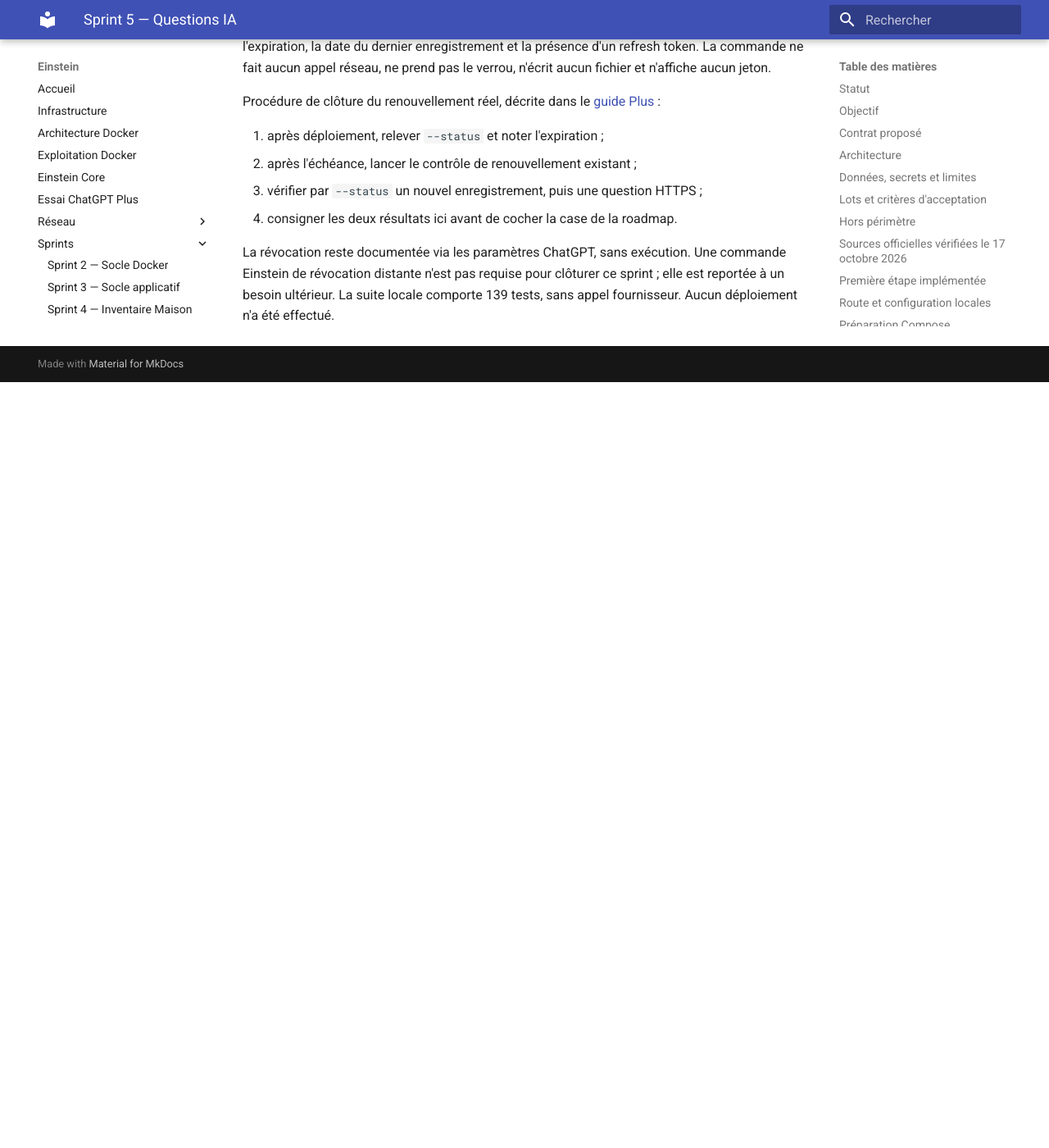
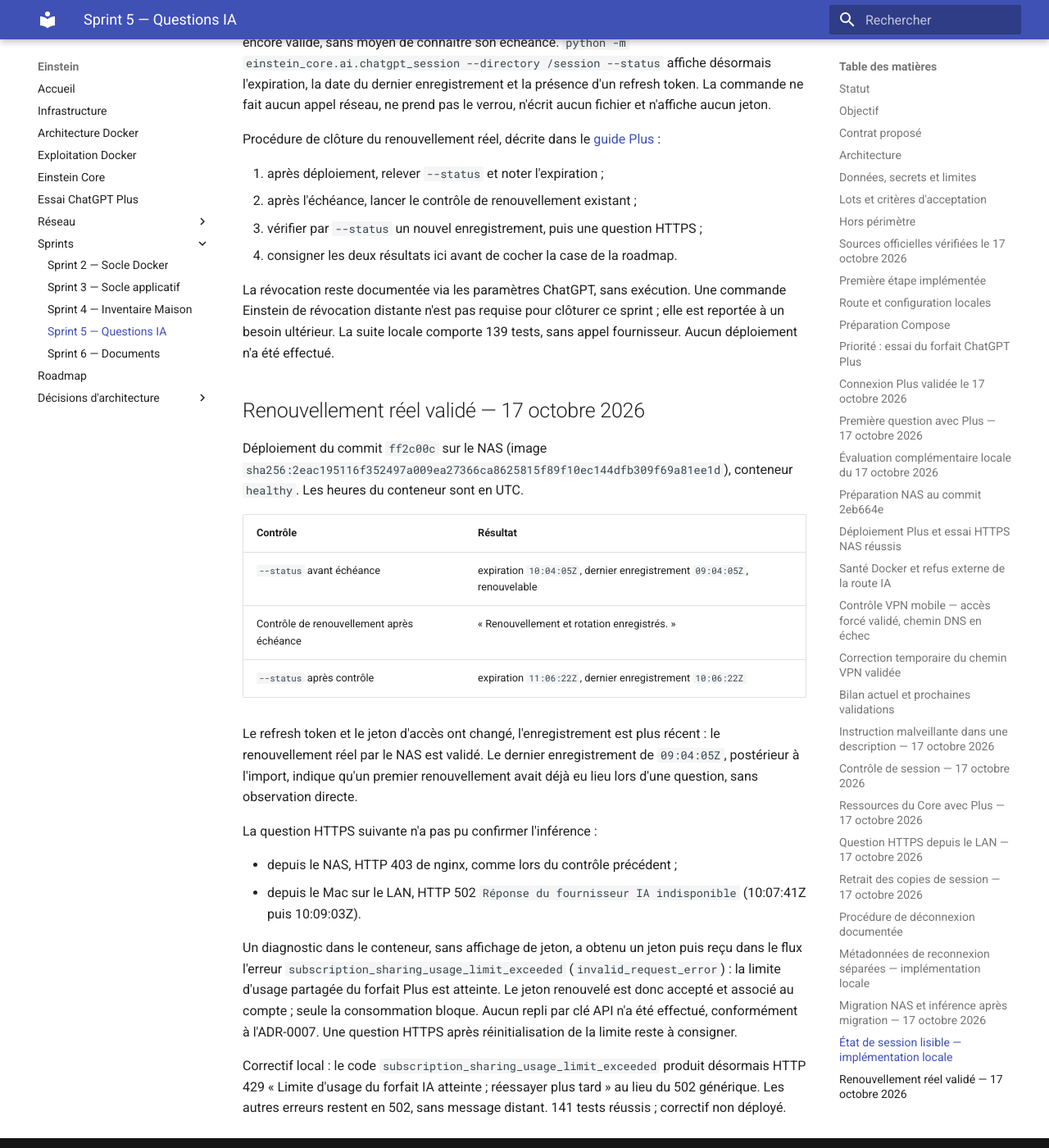
Before and after one commit to asanchez74/Einstein, an MkDocs documentation site: the page built from docs/sprints/sprint-5-questions-inventaire.md, in a window 1280 px wide and 1400 px high, scrolled down 12270 px. Shown: the whole window at 82% size. Built offline with MkDocs 1.6.1 and Material for MkDocs 9.7.7, drawn with Linux system fonts in a browser that asks for light colours; before the commit the page ends 12736 px from its top, so only the background shows below that; some of the changed text lies outside the part shown.

Commit message:
fix: distinguer la limite d'usage Plus et consigner le renouvellement réel
La limite `subscription_sharing_usage_limit_exceeded` retourne désormais
HTTP 429 au lieu du 502 générique, sans repli par clé API ni message distant.
Consigne la rotation de session observée sur le NAS le 17 octobre 2026.

Co-Authored-By: Claude Opus 5.5 <noreply@anthropic.com>

```diff
--- a/docs/roadmap.md
+++ b/docs/roadmap.md
@@ -97,7 +97,7 @@ Voir le [bilan du Sprint 4](sprints/sprint-4-inventaire-maison.md).
 - [x] Retirer les copies connues de session après transfert au NAS
 - [x] Documenter la révocation (paramètres ChatGPT, procédure non exécutée)
 - [x] Afficher l'échéance de session sans jeton (`--status`, local, non déployé)
-- [ ] Valider le renouvellement réel sur le NAS
+- [x] Valider le renouvellement réel sur le NAS (rotation observée ; inférence après rotation bloquée par la limite Plus, à reconfirmer)
 - [ ] Documentation et validation NAS
 
 Claude (Anthropic) sera intégré ensuite, sans dépendance ajoutée par anticipation.
--- a/docs/sprints/sprint-5-questions-inventaire.md
+++ b/docs/sprints/sprint-5-questions-inventaire.md
@@ -34,6 +34,7 @@ Aucun historique de conversation n'est conservé dans ce sprint.
 | Question invalide | 422, sans appel au fournisseur |
 | IA désactivée ou configuration manquante | 503, message sans secret |
 | Limite de concurrence locale atteinte | 429, sans appel supplémentaire |
+| Limite d'usage du forfait Plus atteinte | 429, message distinct, sans repli par clé API |
 | Fournisseur indisponible, refus ou réponse inexploitable | 502, erreur normalisée |
 | Délai fournisseur dépassé | 504 |
 
@@ -520,3 +521,39 @@ La révocation reste documentée via les paramètres ChatGPT, sans exécution.
 Une commande Einstein de révocation distante n'est pas requise pour clôturer
 ce sprint ; elle est reportée à un besoin ultérieur. La suite locale comporte
 139 tests, sans appel fournisseur. Aucun déploiement n'a été effectué.
+
+## Renouvellement réel validé — 17 octobre 2026
+
+Déploiement du commit `ff2c00c` sur le NAS (image
+`sha256:2eac195116f352497a009ea27366ca8625815f89f10ec144dfb309f69a81ee1d`),
+conteneur `healthy`. Les heures du conteneur sont en UTC.
+
+| Contrôle | Résultat |
+|---|---|
+| `--status` avant échéance | expiration `10:04:05Z`, dernier enregistrement `09:04:05Z`, renouvelable |
+| Contrôle de renouvellement après échéance | « Renouvellement et rotation enregistrés. » |
+| `--status` après contrôle | expiration `11:06:22Z`, dernier enregistrement `10:06:22Z` |
+
+Le refresh token et le jeton d'accès ont changé, l'enregistrement est plus
+récent : le renouvellement réel par le NAS est validé. Le dernier
+enregistrement de `09:04:05Z`, postérieur à l'import, indique qu'un premier
+renouvellement avait déjà eu lieu lors d'une question, sans observation directe.
+
+La question HTTPS suivante n'a pas pu confirmer l'inférence :
+
+- depuis le NAS, HTTP 403 de nginx, comme lors du contrôle précédent ;
+- depuis le Mac sur le LAN, HTTP 502 `Réponse du fournisseur IA indisponible`
+  (10:07:41Z puis 10:09:03Z).
+
+Un diagnostic dans le conteneur, sans affichage de jeton, a obtenu un jeton
+puis reçu dans le flux l'erreur `subscription_sharing_usage_limit_exceeded`
+(`invalid_request_error`) : la limite d'usage partagée du forfait Plus est
+atteinte. Le jeton renouvelé est donc accepté et associé au compte ; seule la
+consommation bloque. Aucun repli par clé API n'a été effectué, conformément
+à l'ADR-0007. Une question HTTPS après réinitialisation de la limite reste
+à consigner.
+
+Correctif local : le code `subscription_sharing_usage_limit_exceeded` produit
+désormais HTTP 429 « Limite d'usage du forfait IA atteinte ; réessayer plus
+tard » au lieu du 502 générique. Les autres erreurs restent en 502, sans
+message distant. 141 tests réussis ; correctif non déployé.
```
Also changed, not shown: 5 other files.
